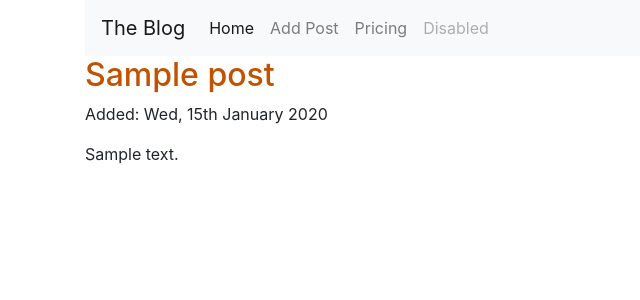
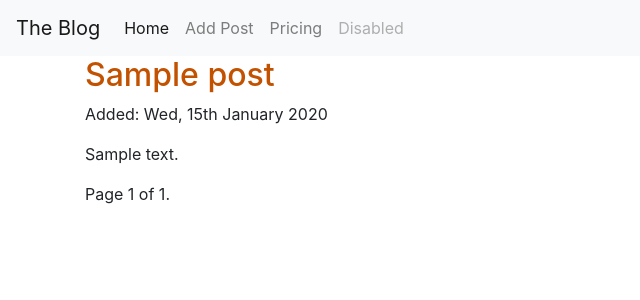
Before and after one commit to prasutagus/my_django, a Django app: template blog/templates/post_list.html in a window 1280 px wide. Shown: the top 300 px of the page, without its empty margins (0-640 px from the left). Run offline with Django 3.2, Linux system fonts and the light colour scheme; the template is opened without the code that fills it: most values are stand-ins (such as "Sample title", 1, 10 or a date in 2020); some libraries are stand-ins or nearby versions.

Commit message:
added pagination and crispy-forms.

```diff
--- a/blog/models.py
+++ b/blog/models.py
@@ -9,5 +9,8 @@ class Post(models.Model):
     text = models.TextField()
     created_date = models.DateTimeField(default=timezone.now)
 
+    class Meta:
+        ordering = ['-created_date']
+
     def __str__(self):
         return self.title
--- a/blog/templates/base.html
+++ b/blog/templates/base.html
@@ -9,8 +9,8 @@
 		<title>My Django Blog</title>
 	</head>
 	<body>
+		{% include 'includes/nav.html' %}
  		<div class="container">
-		{% include 'includes/nav.html' %}
 		{% block header %}{% endblock header %}
 		{% block content %}{% endblock content%}
 		</div>
--- a/blog/templates/includes/nav.html
+++ b/blog/templates/includes/nav.html
@@ -1,4 +1,4 @@
-<nav class="navbar navbar-expand-lg navbar-light bg-light">
+<nav class="navbar navbar-expand-md navbar-light bg-light">
 	<a class="navbar-brand" href="{% url 'post_list' %}">The Blog</a>
   <button class="navbar-toggler" type="button" data-toggle="collapse" data-target="#navbarNav" aria-controls="navbarNav" aria-expanded="false" aria-label="Toggle navigation">
     <span class="navbar-toggler-icon"></span>
--- a/blog/templates/post_create.html
+++ b/blog/templates/post_create.html
@@ -1,10 +1,11 @@
 {% extends 'base.html' %}
+{% load crispy_forms_tags %}
 
 {% block content %}
 <h2>New Post</h2>
 	<form action="" method="post">
 		{% csrf_token %}
-		{{ form.as_p }}
+		{{ form|crispy }}
 		<button type="submit" class="btn btn-success">Save</button>
 	</form>
 {% endblock content %}
--- a/blog/templates/post_edit.html
+++ b/blog/templates/post_edit.html
@@ -1,10 +1,11 @@
 {% extends 'base.html' %}
+{% load crispy_forms_tags %}
 
 {% block content %}
 	<h2>Update Form</h2>
 	<form action="" method="POST" accept-charset="utf-8">
 		{% csrf_token %}
-		{{ form.as_p }}
+		{{ form|crispy }}
 		<button type="submit" class="btn btn-success">Update</button>
 	</form>
 {% endblock content %}
--- a/blog/templates/post_list.html
+++ b/blog/templates/post_list.html
@@ -10,4 +10,23 @@
 		<p>Added: {{ post.created_date|date:'D, jS F Y' }}</p>
 		<p>{{ post.text|linebreaksbr }}</p>
 		{% endfor %}
-{% endblock content %}
+
+		<!-- For pagination from Django docs (4 articles per page)-->
+		<div class="pagination">
+		    <span class="step-links">
+					{% if posts.has_previous %}
+						<a href="?page=1">&laquo; first</a>
+						<a href="?page={{ posts.previous_page_number }}">previous</a>
+					{% endif %}
+
+					<span class="current">
+						Page {{ posts.number }} of {{ posts.paginator.num_pages }}.
+					</span>
+
+					{% if posts.has_next %}
+						<a href="?page={{ posts.next_page_number }}">next</a>
+						<a href="?page={{ posts.paginator.num_pages }}">last &raquo;</a>
+					{% endif %}
+				</span>																																																							</div>
+
+	{% endblock content %}
--- a/mydjango/settings.py
+++ b/mydjango/settings.py
@@ -37,6 +37,9 @@ INSTALLED_APPS = [
     'django.contrib.sessions',
     'django.contrib.messages',
     'django.contrib.staticfiles',
+
+    # 3rd Party app
+    'crispy_forms',
 
     # my apps
     'blog',
@@ -121,3 +124,4 @@ USE_TZ = True
 # https://docs.djangoproject.com/en/2.2/howto/static-files/
 
 STATIC_URL = '/static/'
+CRISPY_TEMPLATE_PACK = 'bootstrap4'
```
Also changed, not shown: blog/views.py (+10 -3 lines), 2 other files.
